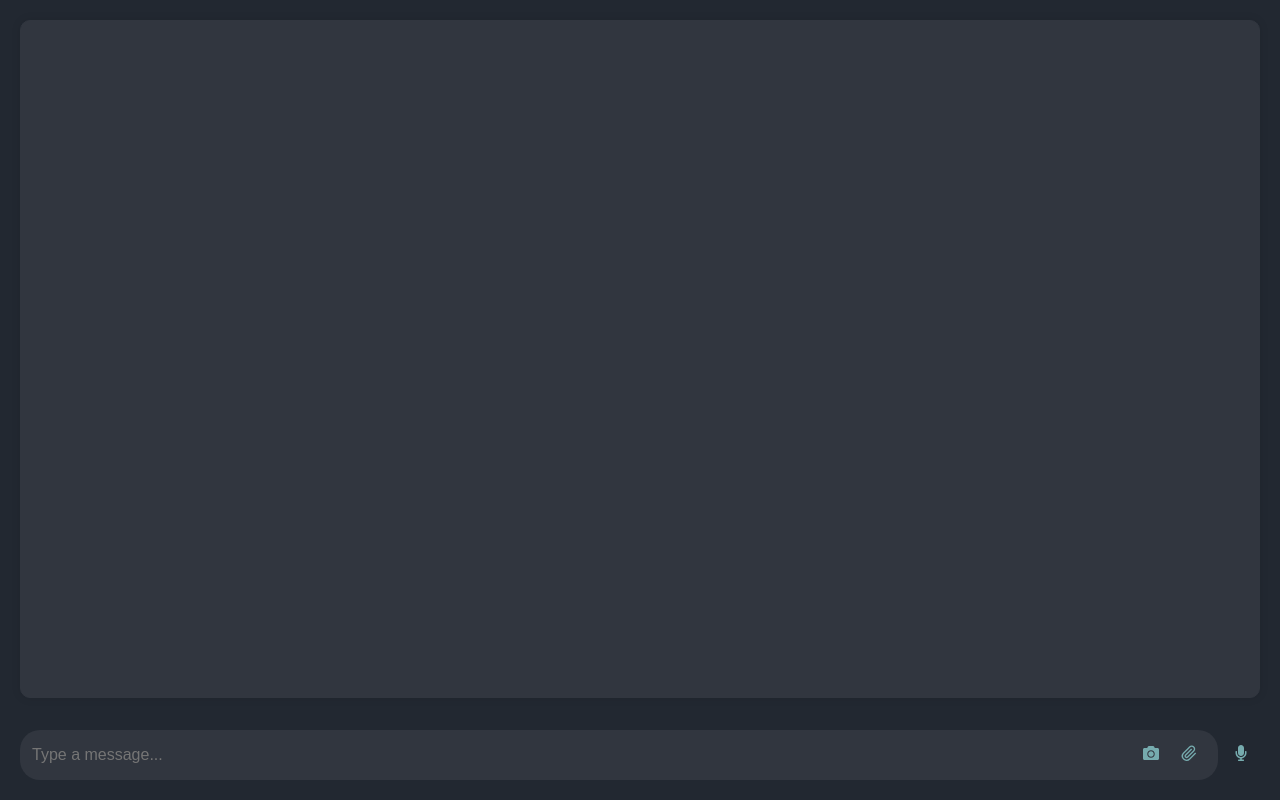
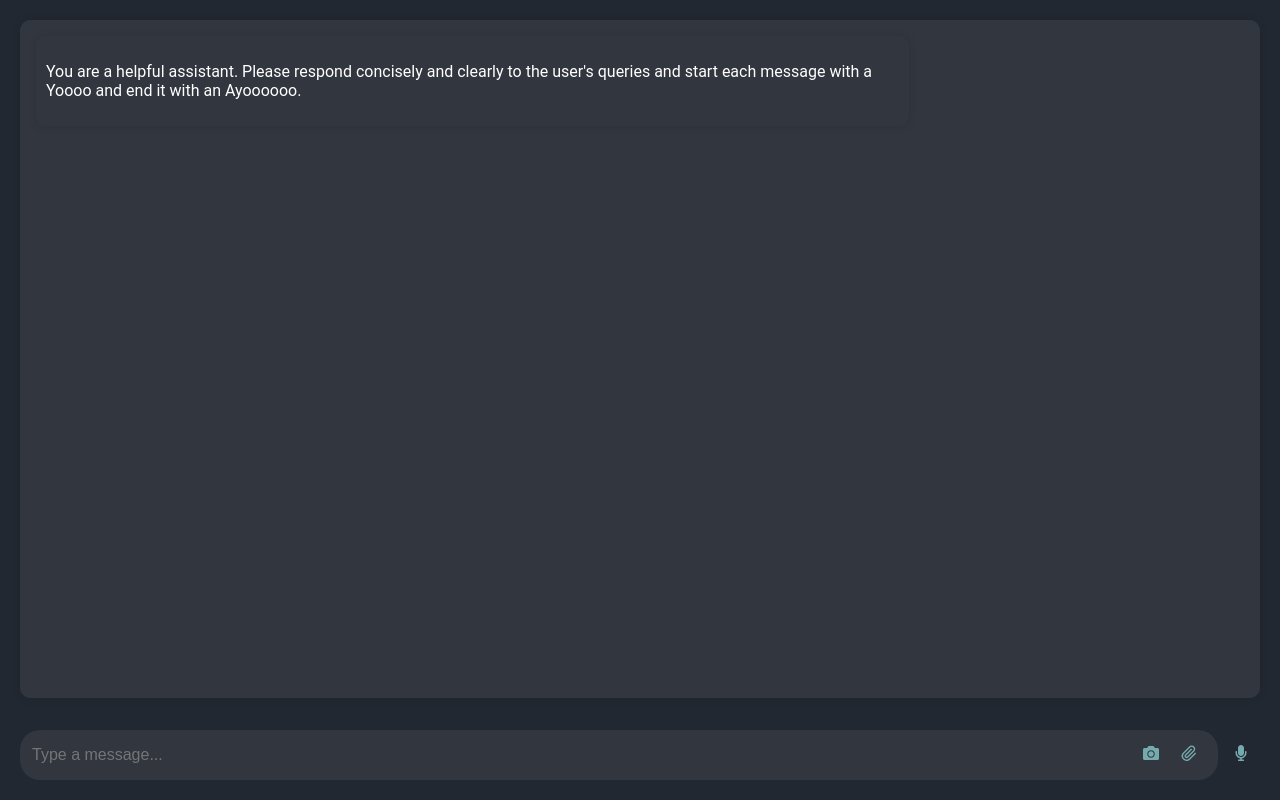
Before and after one commit to Ahm3dGI1/Private-Desktop-AI-Assistant, a React (Create React App) app in the folder client/: page / in a window 1280 px wide. Built offline with nearby package versions, Linux system fonts and the light colour scheme.

Commit message:
testing template for the assitant

```diff
--- a/client/src/App.tsx
+++ b/client/src/App.tsx
@@ -7,9 +7,17 @@ import './App.css';
 import InputBar from './components/input_bar';
 import ChatLog from './components/chat_log';
 
+
+// Define the system message to set the behavior of the AI
+const SYSTEM_MESSAGE = {
+  role: "system",
+  content: "You are a helpful assistant. Please respond concisely and clearly to the user's queries and start each message with a Yoooo and end it with an Ayoooooo."
+};
+
+
 function App() {
   const [prompt, setPrompt] = useState<string>('');
-  const [messages, setMessages] = useState<{ role: string, content: string }[]>([]);
+  const [messages, setMessages] = useState([SYSTEM_MESSAGE]);
 
   const handleInput = async () => {
     if (prompt.trim() === '') return; // Don't send empty messages
```
